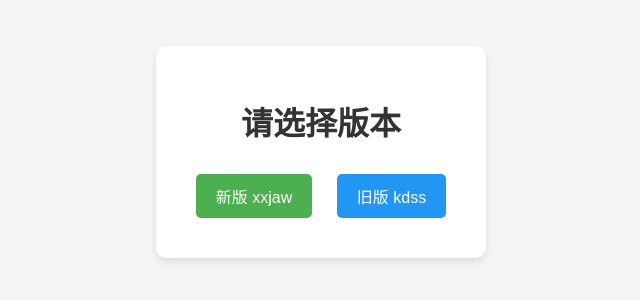
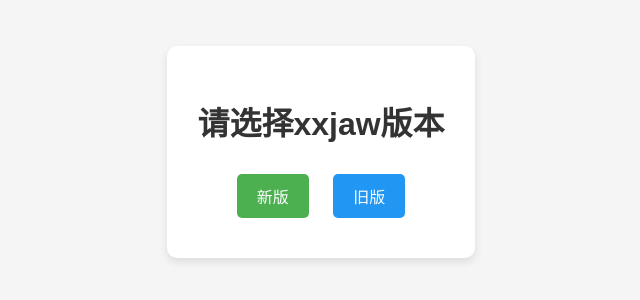
Before and after one commit to kdgzswsz/kdxxjss, a plain HTML site: page index.html in a window 1280 px wide. Shown: the part 248-548 px from the top of the page, without its empty margins (319-959 px from the left). Drawn offline with Linux system fonts and the light colour scheme.

Commit message:
Update index.html

```diff
--- a/index.html
+++ b/index.html
@@ -3,7 +3,7 @@
 <head>
     <meta charset="UTF-8">
     <meta name="viewport" content="width=device-width, initial-scale=1.0">
-    <title>版本选择</title>
+    <title>xxkaw版本选择</title>
     <style>
         body {
             font-family: Arial, sans-serif;
@@ -49,9 +49,9 @@
 </head>
 <body>
     <div class="container">
-        <h1>请选择版本</h1>
-        <button class="btn new-btn" onclick="openNewVersion()">新版 xxjaw</button>
-        <button class="btn old-btn" onclick="openOldVersion()">旧版 kdss</button>
+        <h1>请选择xxjaw版本</h1>
+        <button class="btn new-btn" onclick="openNewVersion()">新版</button>
+        <button class="btn old-btn" onclick="openOldVersion()">旧版</button>
     </div>
 
     <script>
```
